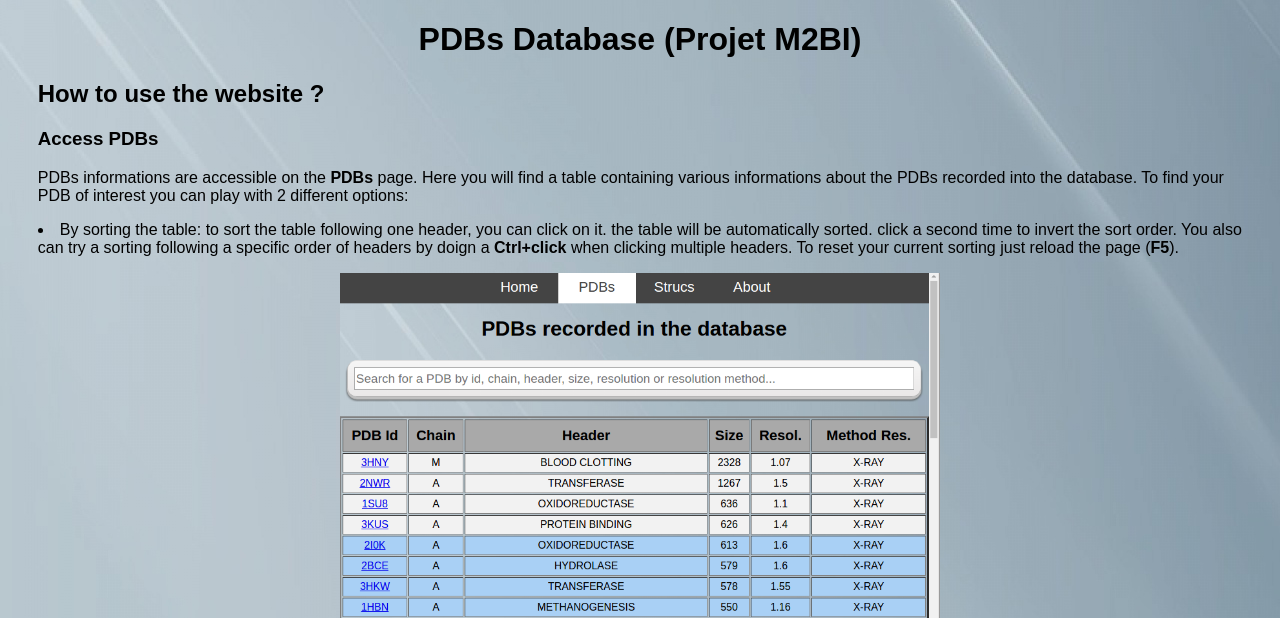
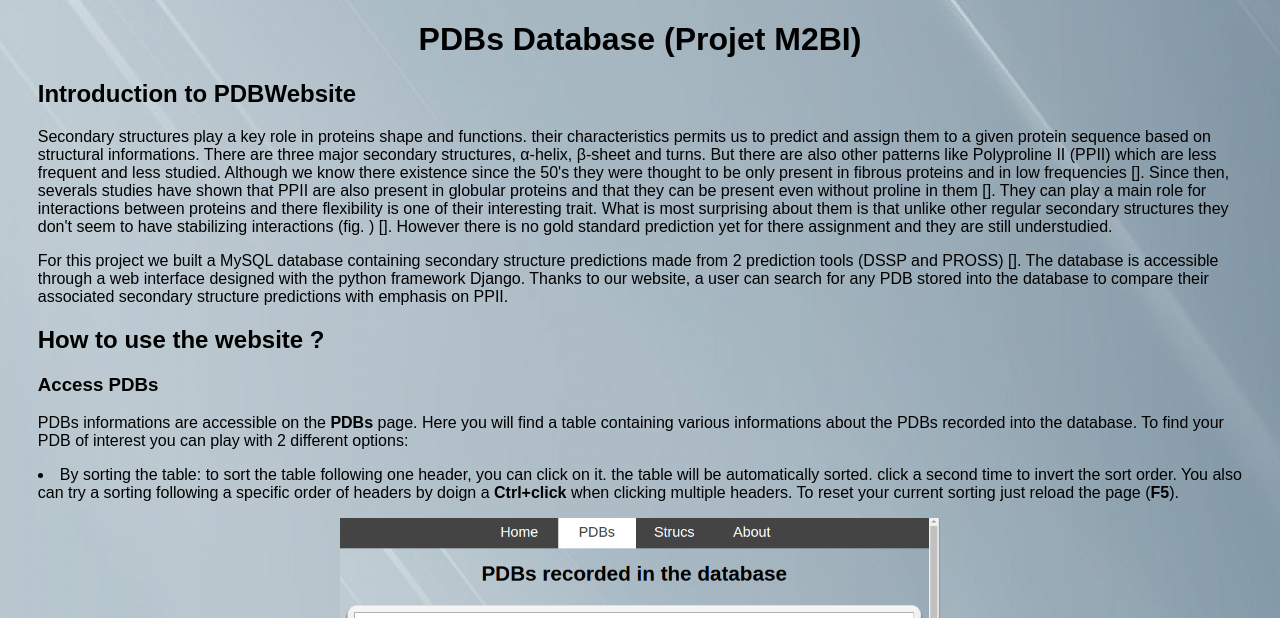
Before and after one commit to YoannPa/Django_for_Prediction_of_Proteins_PPII, a Django app: page / in a window 1280 px wide. Shown: the part 50-668 px from the top of the page. Run offline with Django 3.2, Linux system fonts and the light colour scheme; data comes from the database, SQL or seed files in the repository.

Commit message:
add introduction

```diff
--- a/PDBWebsite/pdbapp/templates/pdbapp/home.html
+++ b/PDBWebsite/pdbapp/templates/pdbapp/home.html
@@ -15,6 +15,12 @@
 </body>
 
 <h1>PDBs Database (Projet M2BI)</h1>
+
+<h2>Introduction to PDBWebsite</h2>
+
+<p>Secondary structures play a key role in proteins shape and functions. their characteristics permits us to predict and assign them to a given protein sequence based on structural informations. There are three major secondary structures, α-helix, β-sheet and turns. But there are also other patterns like Polyproline II (PPII) which are less frequent and less studied. Although we know there existence since the 50's they were thought to be only present in fibrous proteins and in low frequencies []. Since then, severals studies have shown that PPII are also present in globular proteins and that they can be present even without proline in them []. They can play a main role for interactions between proteins and there flexibility is one of their interesting trait. What is most surprising about them is that unlike other regular secondary structures they don't seem to have stabilizing interactions (fig. ) []. However there is no gold standard prediction yet for there assignment and they are still understudied.</p>
+
+<p>For this project we built a MySQL database containing secondary structure predictions made from 2 prediction tools (DSSP and PROSS) []. The database is accessible through a web interface designed with the python framework Django. Thanks to our website, a user can search for any PDB stored into the database to compare their associated secondary structure predictions with emphasis on PPII.</p>
 
 
 <h2>How to use the website ?</h2>
```
Also changed, not shown: README.md.
